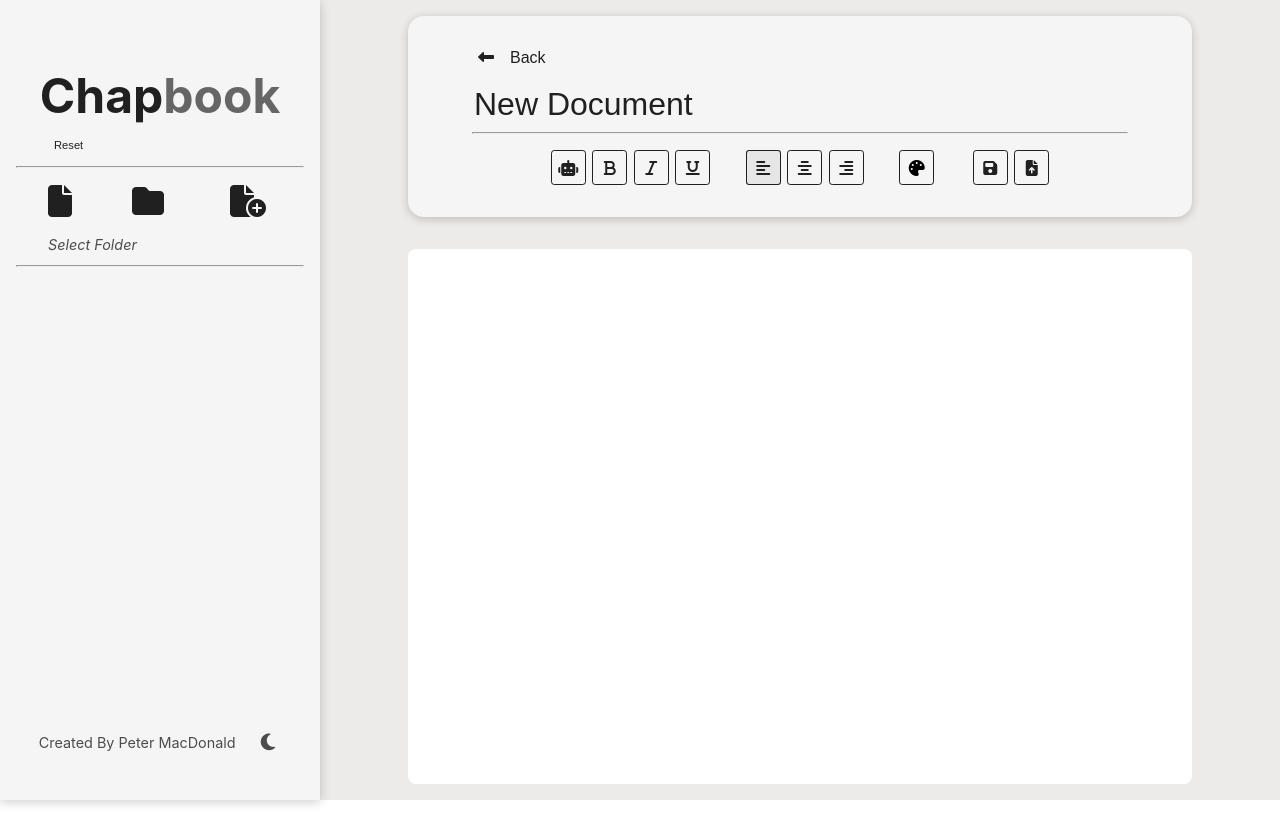
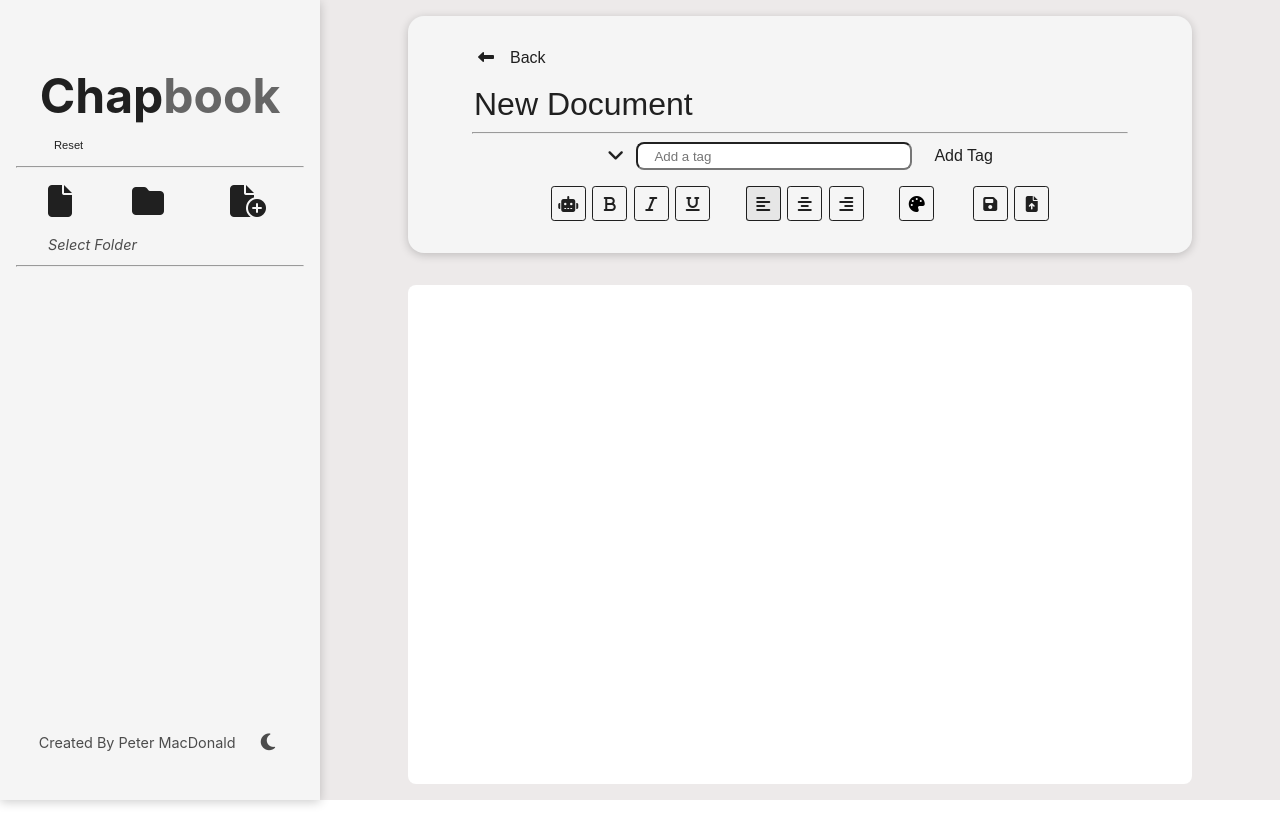
Before and after one commit to 709macdonald/ChapbookReactApp, a React (Vite) app: page / in a window 1280 px wide. Both pictures are taken after a click on the button 248 px from the left and 200 px from the top of the page. Built offline with nearby package versions, Linux system fonts and the light colour scheme.

Commit message:
new document tags

```diff
--- a/src/components/NewDocumentPage.jsx
+++ b/src/components/NewDocumentPage.jsx
@@ -56,20 +56,19 @@ const NewDocumentPage = ({
     EditorState.createWithContent(createEmptyContentState(40))
   );
 
+  const [newTag, setNewTag] = useState("");
+  const [documentTags, setDocumentTags] = useState([]);
+  const [showTags, setShowTags] = useState(false);
+  const tagsRef = useRef(null);
+
   useEffect(() => {
-    console.log(
-      "Effect triggered - selectedUserCreatedFile:",
-      selectedUserCreatedFile
-    );
-
     if (selectedUserCreatedFile) {
       setDocumentTitle(selectedUserCreatedFile.name.replace(/\.txt$/, ""));
+      setDocumentTags(selectedUserCreatedFile.tags || []);
 
       if (selectedUserCreatedFile.fileContent) {
         try {
           const parsedContent = JSON.parse(selectedUserCreatedFile.fileContent);
-          console.log("Parsed content:", parsedContent);
-
           if (
             parsedContent &&
             parsedContent.blocks &&
@@ -79,8 +78,6 @@ const NewDocumentPage = ({
               convertFromRaw(parsedContent)
             );
             setEditorState(newState);
-          } else {
-            console.warn("Invalid content structure:", parsedContent);
           }
         } catch (e) {
           console.error("Error parsing file content:", e);
@@ -166,6 +163,41 @@ const NewDocumentPage = ({
     setHideSearchSection(false);
   };
 
+  useEffect(() => {
+    const handleClickOutside = (event) => {
+      if (tagsRef.current && !tagsRef.current.contains(event.target)) {
+        setShowTags(false);
+      }
+    };
+
+    document.addEventListener("mousedown", handleClickOutside);
+    return () => {
+      document.removeEventListener("mousedown", handleClickOutside);
+    };
+  }, []);
+
+  const handleAddTag = () => {
+    if (!newTag.trim()) return;
+
+    if (!documentTags.includes(newTag.trim())) {
+      setDocumentTags([...documentTags, newTag.trim()]);
+    }
+    setNewTag("");
+    setShowTags(true);
+  };
+
+  const handleRemoveTag = (index) => {
+    const updatedTags = [...documentTags];
+    updatedTags.splice(index, 1);
+    setDocumentTags(updatedTags);
+  };
+
+  const handleKeyDown = (e) => {
+    if (e.key === "Enter") {
+      handleAddTag();
+    }
+  };
+
   if (!newDocumentPage) return null;
 
   return (
@@ -190,6 +222,54 @@ const NewDocumentPage = ({
           />
         </div>
         <hr />
+        <div className="newDocTagsInputDiv" ref={tagsRef}>
+          <div className="tooltip-wrapper">
+            <span className="tooltip">
+              {showTags ? "Hide tags list" : "Show tags list"}
+            </span>
+            <button
+              className="toggleTagView"
+              onClick={() => setShowTags(!showTags)}
+            >
+              <i
+                className={`fa-solid tagDisplayArrow ${
+                  showTags ? "fa-angle-up" : "fa-angle-down"
+                }`}
+              ></i>
+            </button>
+          </div>
+          <input
+            type="text"
+            value={newTag}
+            onChange={(e) => setNewTag(e.target.value)}
+            placeholder="Add a tag"
+            className="addATagBar"
+            onKeyDown={handleKeyDown}
+          />
+          <button
+            className="addTagButton"
+            onClick={handleAddTag}
+            disabled={!newTag.trim()}
+          >
+            Add Tag
+          </button>
+
+          {showTags && (
+            <div className="tagsList">
+              {documentTags.map((tag, index) => (
+                <div key={index} className="tag">
+                  <button
+                    className="tagDeleteButton"
+                    onClick={() => handleRemoveTag(index)}
+                  >
+                    x
+                  </button>
+                  <span>{tag}</span>
+                </div>
+              ))}
+            </div>
+          )}
+        </div>
         <TextEditorButtons
           editorState={editorState}
           setEditorState={setEditorState}
@@ -199,6 +279,7 @@ const NewDocumentPage = ({
           setFiles={setFiles}
           files={files}
           selectedUserCreatedFile={selectedUserCreatedFile}
+          documentTags={documentTags}
         />
       </div>
 
--- a/src/components/TextEditorButtons.jsx
+++ b/src/components/TextEditorButtons.jsx
@@ -31,6 +31,7 @@ const TextEditorButtons = ({
   setFiles,
   selectedUserCreatedFile,
   files,
+  documentTags,
 }) => {
   const [currentColor, setCurrentColor] = useState("BLACK");
   const [showColorPicker, setShowColorPicker] = useState(false);
@@ -160,6 +161,7 @@ const TextEditorButtons = ({
         date: currentDate,
         fileContent: JSON.stringify(rawContent),
         text: plainText,
+        tags: documentTags,
       };
 
       setFiles((prevFiles) => {
@@ -179,7 +181,7 @@ const TextEditorButtons = ({
         text: plainText,
         matchedWords: [],
         locations: [],
-        tags: [],
+        tags: documentTags,
       };
 
       setFiles((prevFiles) => [...prevFiles, newChapbookFile]);
--- a/src/styles/newDocumentPage.css
+++ b/src/styles/newDocumentPage.css
@@ -57,6 +57,12 @@
 
 .documentNameDiv:hover {
   cursor: text;
+}
+
+.newDocTagsInputDiv {
+  display: flex;
+  align-items: center;
+  justify-content: center;
 }
 
 .styleButtonsDiv {
```
